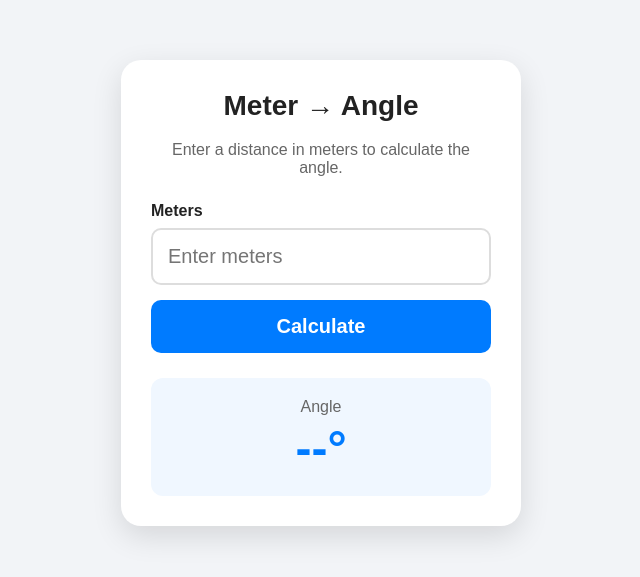
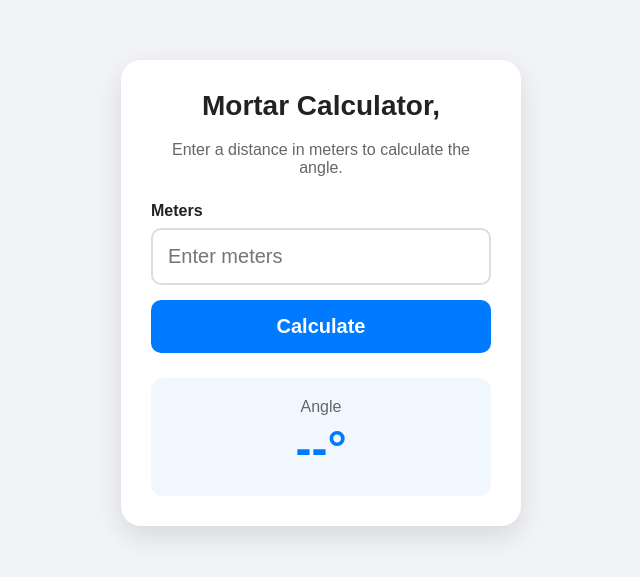
Before and after one commit to MathStuff-Code/HLLCalculators, a plain HTML site: page index.html in a window 1280 px wide. Shown: the part 107-684 px from the top of the page, without its empty margins (319-959 px from the left). Drawn offline with Linux system fonts and the light colour scheme.

Commit message:
Update index.html

```diff
--- a/index.html
+++ b/index.html
@@ -103,7 +103,7 @@
 
     <div class="calculator">
 
-        <h1>Meter → Angle</h1>
+        <h1>Mortar Calculator, </h1>
 
         <p class="description">
             Enter a distance in meters to calculate the angle.
```
